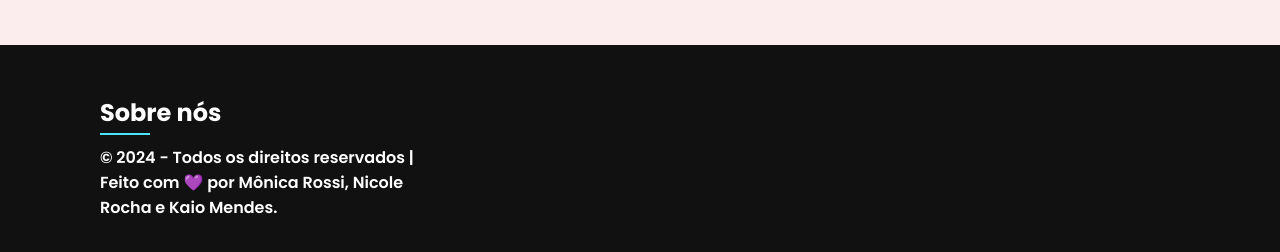
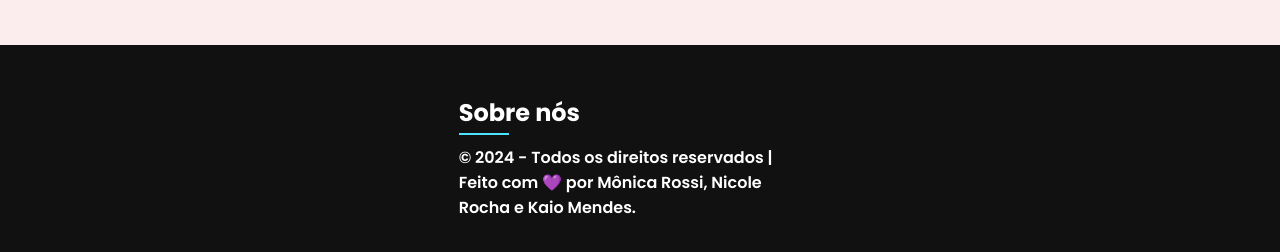
Before and after one commit to KatssII/Programacao_Web-Front_End_AOP2, a plain HTML site: page grupos/twice.html in a window 1280 px wide. Shown: the part 4685-4937 px from the top of the page. Drawn offline with nearby package versions, Linux system fonts and the light colour scheme; a script that the page names is missing.

Commit message:
Update twice.css footer

```diff
--- a/css/twice.css
+++ b/css/twice.css
@@ -103,7 +103,7 @@ header.shadow .logo{
 .home {
     width: 100%;
     min-height: 440px;
-    background: url("/img/twiceheader.jpg") no-repeat center center;
+    background: url("../img/twiceheader.jpg") no-repeat center center;
     background-size: cover;
     display: grid;
     justify-content: center;
@@ -233,12 +233,12 @@ footer{
     background: #111;
     display: flex;
     font-family: sans-serif;
-    justify-content: space-between;
+    justify-content: center;
 }
 
 .footer-container{
     display: flex;
-    justify-content: space-between;
+    justify-content: center;
     flex-wrap: wrap;
     flex-direction: row;
 }
```
